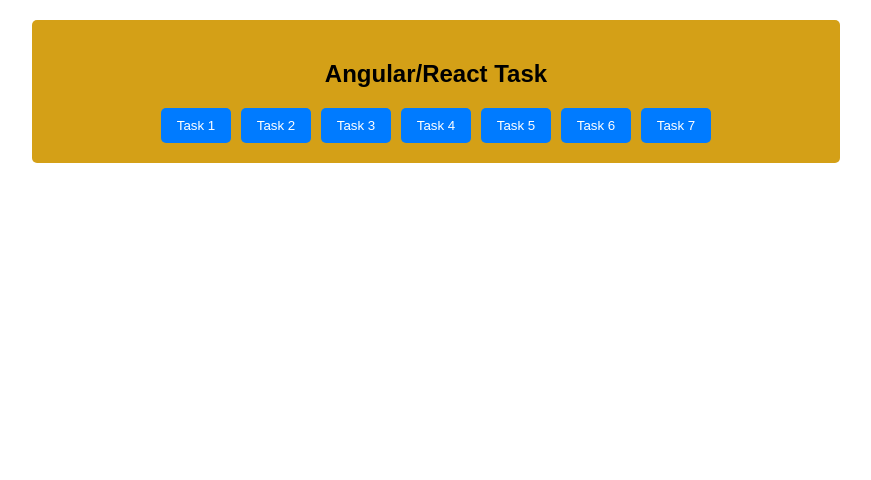
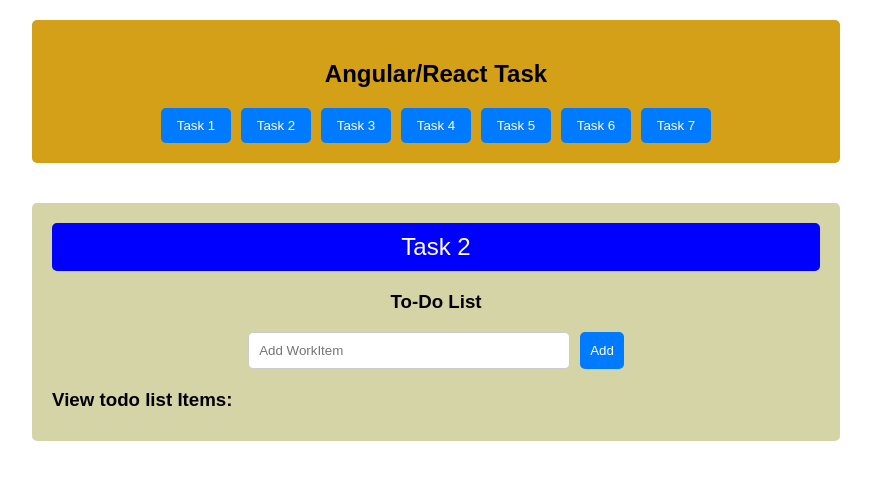
Before and after one commit to gaebar/my-react-dashboard, a React (Create React App) app: page /task2 in a window 1280 px wide. Shown: the top 480 px of the page, without its empty margins (204-1075 px from the left). Built offline with nearby package versions, Linux system fonts and the light colour scheme.

Commit message:
Add TodoList component and update routes

```diff
--- a/src/App.tsx
+++ b/src/App.tsx
@@ -3,6 +3,7 @@ import { BrowserRouter as Router, Route, Routes } from 'react-router-dom';
 import Dashboard from './components/Dashboard';
 import Counter from './components/Counter/Counter';
 import TasksMenu from './components/TasksMenu/TasksMenu';
+import TodoList from './components/TodoList/TodoList';
 import './App.css';
 
 const App: React.FC = () => {
@@ -13,6 +14,7 @@ const App: React.FC = () => {
         <Routes>
           <Route path="/" element={<Dashboard />} />
           <Route path="/task1" element={<Counter />} />
+          <Route path="/task2" element={<TodoList />} />
           {/* Add routes for other tasks here */}
         </Routes>
       </div>
--- a/src/components/Counter/Counter.css
+++ b/src/components/Counter/Counter.css
@@ -9,35 +9,31 @@
   margin-right: auto;
 }
 
-  .counter-title {
+.task-title {
   background-color: #0000FF;
   color: white;
-    padding: 5px;
+  padding: 10px;
   border-radius: 5px;
+  margin-bottom: 20px;
+  text-align: center;
+  font-size: 24px; /* Ensure the font size is the same */
 }
 
 .counter-number {
   font-size: 24px;
-    margin: 20px 0;
-  }
-
-  .counter-buttons {
-    display: flex;
-    justify-content: center;
-    gap: 10px;
+  margin-bottom: 20px;
 }
 
 .counter-buttons button {
   padding: 10px;
+  margin: 5px;
   background-color: #007BFF;
   color: white;
   border: none;
   border-radius: 5px;
   cursor: pointer;
-    min-width: 100px;
 }
 
-  .counter-buttons button:disabled {
-    background-color: #D3D3D3;
-    cursor: not-allowed;
+.counter-buttons button:hover {
+  background-color: #0056b3;
 }
--- a/src/components/Counter/Counter.tsx
+++ b/src/components/Counter/Counter.tsx
@@ -16,7 +16,8 @@ const Counter: FC = () => {
 
   return (
     <div className="counter-container">
-      <h2 className="counter-title">Task 1: Counter</h2>
+      <div className="task-title">Task 1</div>
+      <h3>Counter</h3>
       <h3 className="counter-number">Number: {number}</h3>
       <div className="counter-buttons">
         <button onClick={increment}>Increase</button>
--- /dev/null
+++ b/src/components/TodoList/TodoList.css
@@ -0,0 +1,86 @@
+.todo-list-container {
+    background-color: #D4D4A7;
+    padding: 20px;
+    border-radius: 5px;
+    text-align: center;
+    margin-top: 20px;
+    width: 60%;
+    margin-left: auto;
+    margin-right: auto;
+  }
+
+  .task-title {
+    background-color: #0000FF;
+    color: white;
+    padding: 10px;
+    border-radius: 5px;
+    margin-bottom: 20px;
+    text-align: center;
+    font-size: 24px; /* Ensure the font size is the same */
+  }
+
+  .input-container {
+    display: flex;
+    justify-content: center;
+    gap: 10px;
+    margin-bottom: 20px;
+  }
+
+  .input-container input {
+    padding: 10px;
+    border: 1px solid #ccc;
+    border-radius: 5px;
+    width: 300px;
+  }
+
+  .input-container button {
+    padding: 10px;
+    background-color: #007BFF;
+    color: white;
+    border: none;
+    border-radius: 5px;
+    cursor: pointer;
+  }
+
+  .input-container button:hover {
+    background-color: #0056b3;
+  }
+
+  .items-container {
+    text-align: left;
+  }
+
+  .items-container h3 {
+    margin-bottom: 10px;
+  }
+
+  .items-container ul {
+    list-style-type: disc; /* Ensure bullets are shown */
+    padding-left: 20px;
+    margin: 0; /* Remove default margin */
+  }
+
+  .items-container li {
+    display: flex;
+    justify-content: space-between;
+    align-items: center;
+    padding: 10px;
+    background-color: #f9f9f9;
+    border: 1px solid #ddd;
+    border-radius: 5px;
+    margin-bottom: 10px;
+    list-style-type: disc; /* Ensure each item has a bullet */
+  }
+
+  .items-container button {
+    padding: 5px 10px;
+    background-color: #FF4136;
+    color: white;
+    border: none;
+    border-radius: 5px;
+    cursor: pointer;
+  }
+
+  .items-container button:hover {
+    background-color: #E41E1E;
+  }
--- /dev/null
+++ b/src/components/TodoList/TodoList.tsx
@@ -0,0 +1,57 @@
+import React, { useState } from 'react';
+import './TodoList.css';
+
+interface TodoItem {
+  id: number;
+  text: string;
+}
+
+const TodoList: React.FC = () => {
+  const [items, setItems] = useState<TodoItem[]>([]);
+  const [newItem, setNewItem] = useState<string>('');
+
+  const addItem = () => {
+    if (newItem.trim() === '') return;
+
+    const newItemObject: TodoItem = {
+      id: Date.now(),
+      text: newItem.trim(),
+    };
+
+    setItems([...items, newItemObject]);
+    setNewItem('');
+  };
+
+  const removeItem = (id: number) => {
+    setItems(items.filter(item => item.id !== id));
+  };
+
+  return (
+    <div className="todo-list-container">
+      <div className="task-title">Task 2</div>
+      <h3>To-Do List</h3>
+      <div className="input-container">
+        <input
+          type="text"
+          value={newItem}
+          onChange={e => setNewItem(e.target.value)}
+          placeholder="Add WorkItem"
+        />
+        <button onClick={addItem}>Add</button>
+      </div>
+      <div className="items-container">
+        <h3>View todo list Items:</h3>
+        <ul>
+          {items.map(item => (
+            <li key={item.id}>
+              <span>{item.text}</span>
+              <button onClick={() => removeItem(item.id)}>Remove</button>
+            </li>
+          ))}
+        </ul>
+      </div>
+    </div>
+  );
+};
+
+export default TodoList;
```
Lines whose indentation alone changed are shown as unchanged.
